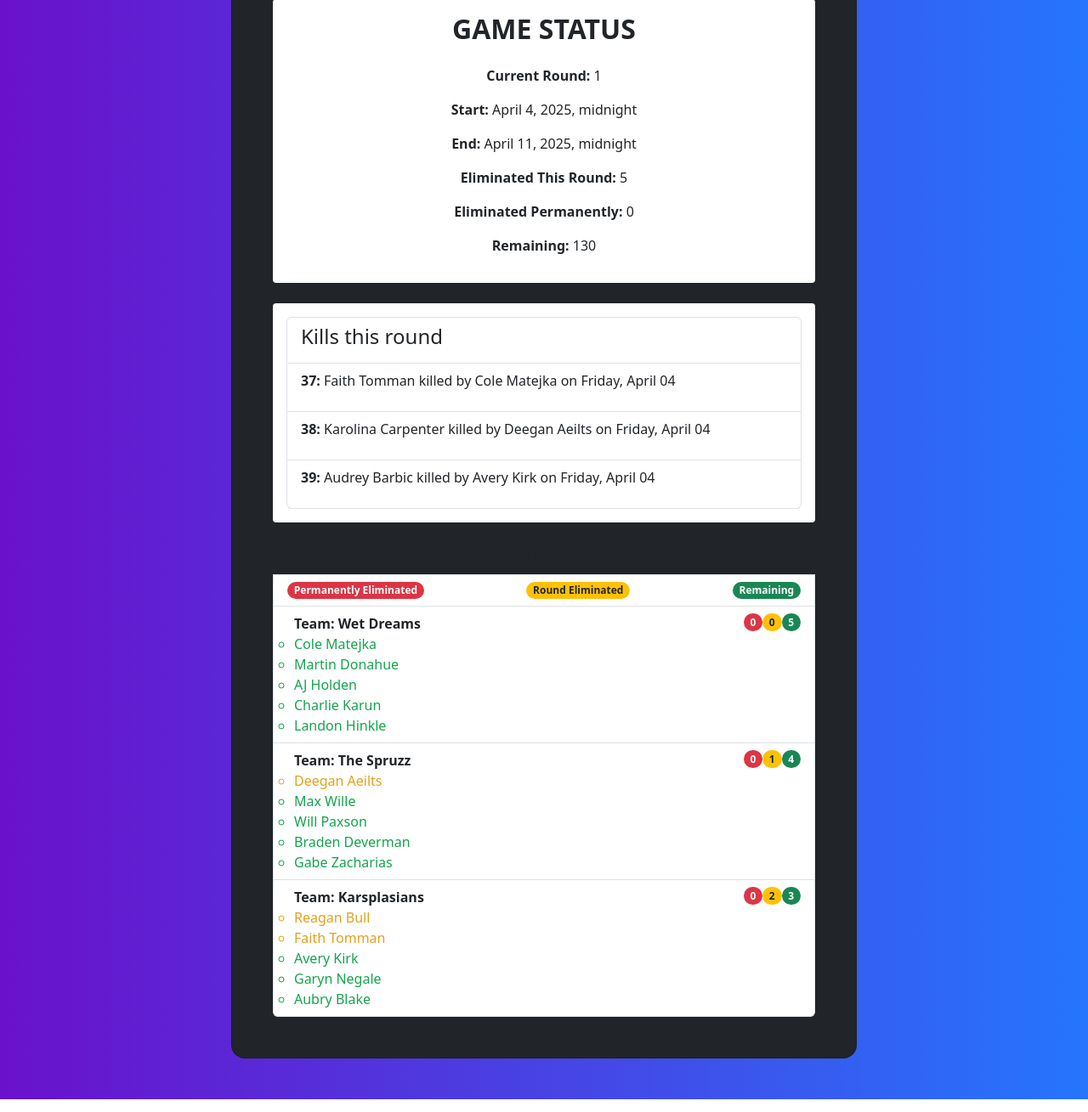
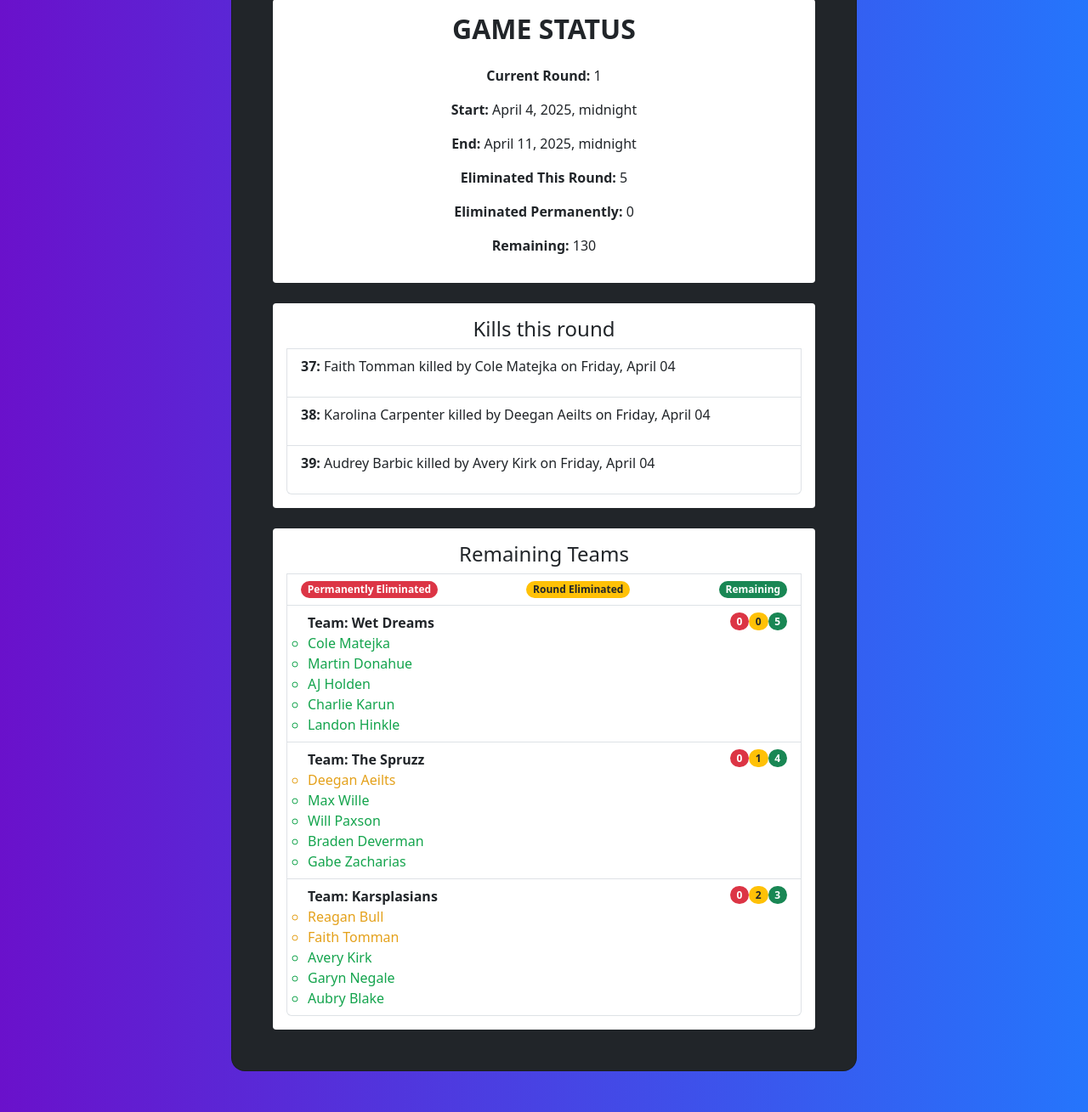
Before and after one commit to MaxMessWithTech/SeniorAssassinApp, a Django app: page /status/ in a window 1280 px wide. Shown: the part 98-1407 px from the top of the page at 85% size. Run offline with Django 5.2, Linux system fonts and the light colour scheme; data comes from the database, SQL or seed files in the repository; parts of the project's set-up code (start-up, migrations or seed data) failed here and were passed over; some libraries are stand-ins or nearby versions.

Commit message:
fixed it

```diff
--- a/assignments/templates/assignments/gameStatus.html
+++ b/assignments/templates/assignments/gameStatus.html
@@ -49,9 +49,7 @@
 
             <div style="background: white; border-radius: .25rem; padding: 1rem;">
                 <ul class="list-group">
-                    <li class="list-group-item d-flex justify-content-between align-items-start">
                     <h4>Kills this round</h4>
-                    </li>
                     {% for kill in round_kills %}
                     <li class="list-group-item d-flex justify-content-between align-items-start">
                         <p><strong>{{kill.id}}:</strong> {{kill}}</p>
@@ -65,6 +63,7 @@
 
             <br />
 
+            <div style="background: white; border-radius: .25rem; padding: 1rem;">
                 <ul class="list-group">
                     <h4>Remaining Teams</h4>
                     <li class="list-group-item d-flex justify-content-between align-items-start">
@@ -90,6 +89,7 @@
                         </li>
                     {% endfor %}
                 </ul>
+            </div>
         </div>
         </div>
         </div>
```
Lines whose indentation alone changed are shown as unchanged.
